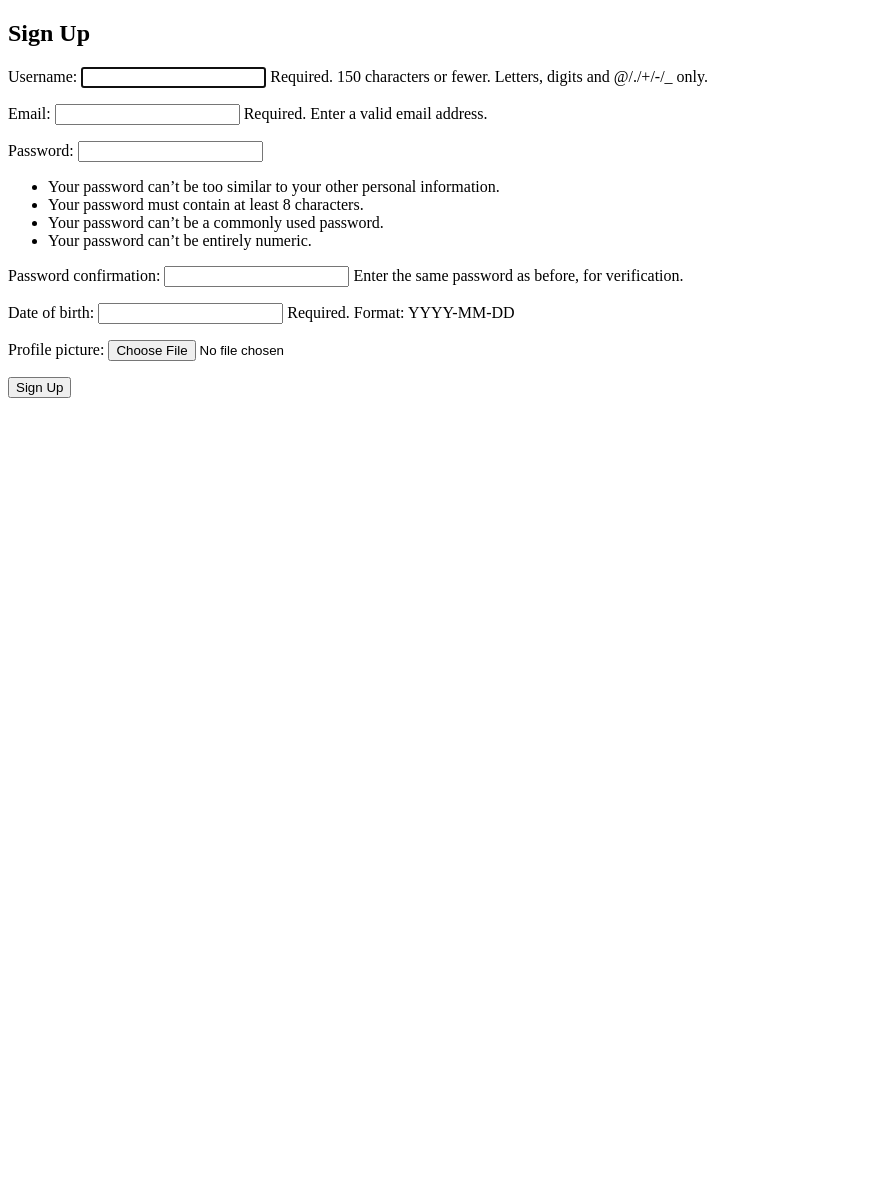
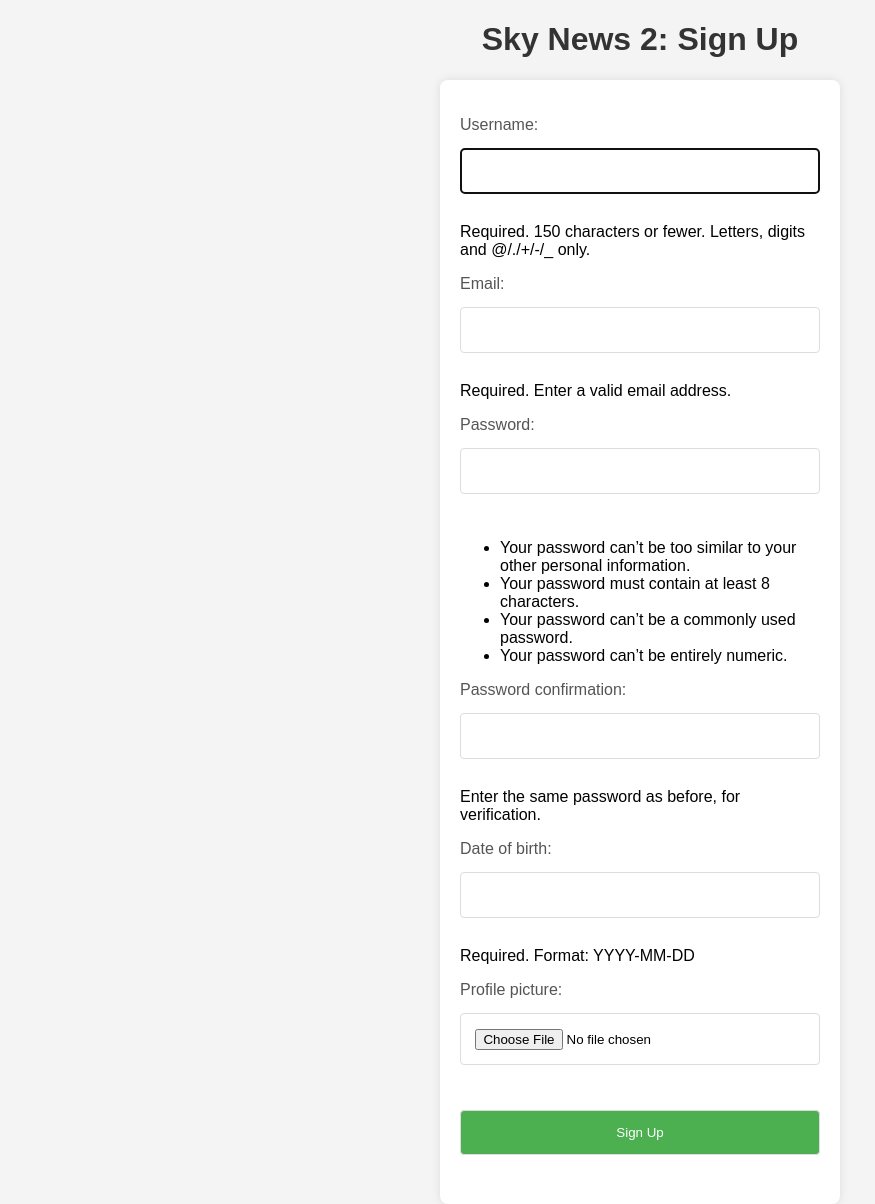
Before and after one commit to ChrisLoucaides/web-coursework-3, a Django app: page /signup/ in a window 1280 px wide. Shown: the whole page, without its empty margins (0-875 px from the left). Before the commit the page ends 398 px from the top, so only its background shows below. Run offline with Django 3.2, Linux system fonts and the light colour scheme.

Commit message:
WEB-2/3 Added styling to signup and login

```diff
--- a/api/templates/signup.html
+++ b/api/templates/signup.html
@@ -1,7 +1,61 @@
 {% extends 'base.html' %}
 
 {% block content %}
-  <h2>Sign Up</h2>
+  <style>
+    body {
+      font-family: Arial, sans-serif;
+      background-color: #f4f4f4;
+      margin: 0;
+      padding: 0;
+      display: flex;
+      justify-content: center;
+      align-items: center;
+      min-height: 100vh;
+    }
+
+    form {
+      background-color: #fff;
+      box-shadow: 0 0 10px rgba(0, 0, 0, 0.1);
+      padding: 5%;
+      border-radius: 8px;
+      width: 90%;
+      max-width: 400px;
+      margin: 0 auto;
+    }
+
+    h1 {
+      text-align: center;
+      color: #333;
+    }
+
+    label {
+      display: block;
+      margin-bottom: 4%;
+      color: #555;
+    }
+
+    input,
+    button {
+      width: 100%;
+      padding: 4%;
+      margin-bottom: 8%;
+      border: 1px solid #ddd;
+      border-radius: 4px;
+      box-sizing: border-box;
+    }
+
+    button {
+      background-color: #4caf50;
+      color: #fff;
+      cursor: pointer;
+    }
+
+    button:hover {
+      background-color: #45a049;
+    }
+  </style>
+
+  <h1>Sky News 2: Sign Up</h1>
   <form method="post" enctype="multipart/form-data">
     {% csrf_token %}
     {{ form.as_p }}
```
Also changed, not shown: api/templates/login.html (+54 -4 lines).
